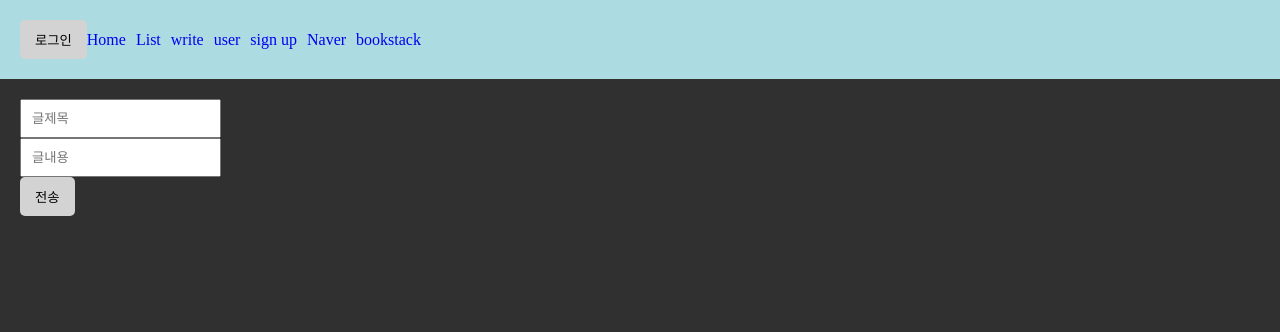
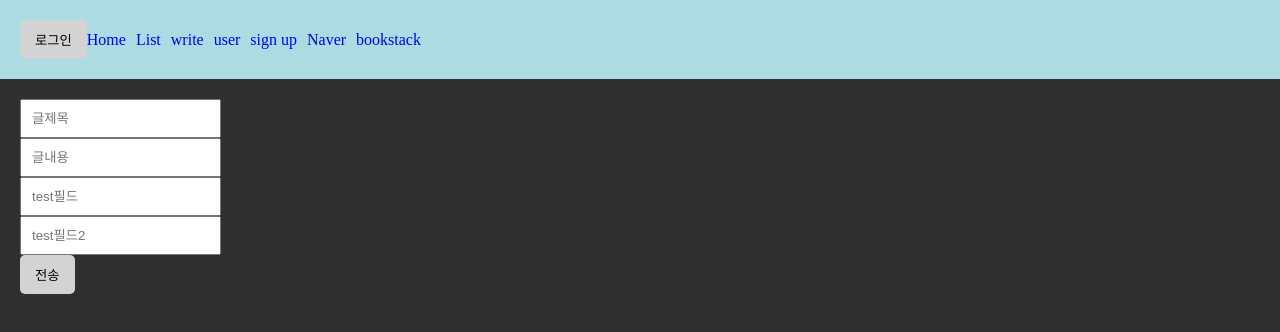
Before and after one commit to jslee6/nextjs, a Next.js app: page /write in a window 1280 px wide. Shown: the top 332 px of the page. Built offline with nearby package versions, Linux system fonts and the light colour scheme; no server answers.

Commit message:
회원가입 + jwt

```diff
--- a/app/jlist/page.js
+++ b/app/jlist/page.js
@@ -5,7 +5,6 @@
 import { connectDB } from "@/util/database.js"
 import Link from "next/link";
 import DetailLink from "./DetailLink";
-
 export const dynamic = 'force-dynamic'
 
 
--- a/app/write/page.js
+++ b/app/write/page.js
@@ -7,8 +7,10 @@ export default async function Write() {
   return (
     <div className="p-20">
       <form action="/api/post/new" method="POST">
-      <input name="title" placeholder="글제목"/>
+        <input name="title" placeholder="글제목"/>
         <input name="content" placeholder="글내용"/>
+        <input name="test" placeholder="test필드"/>
+        <input name="test2" placeholder="test필드2"/>
         <button type="submit">전송</button>
       </form>
 
```
Also changed, not shown: app/detail/[id]/page.js (+6 -2 lines).
